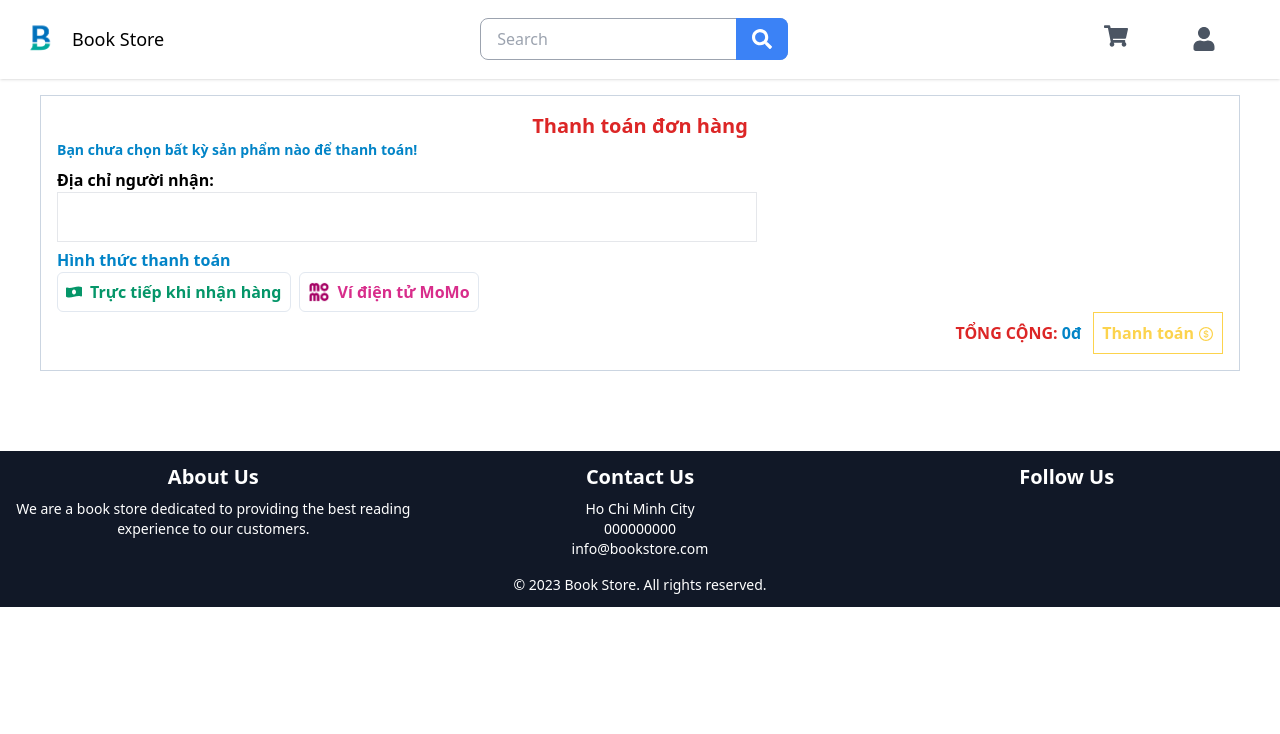
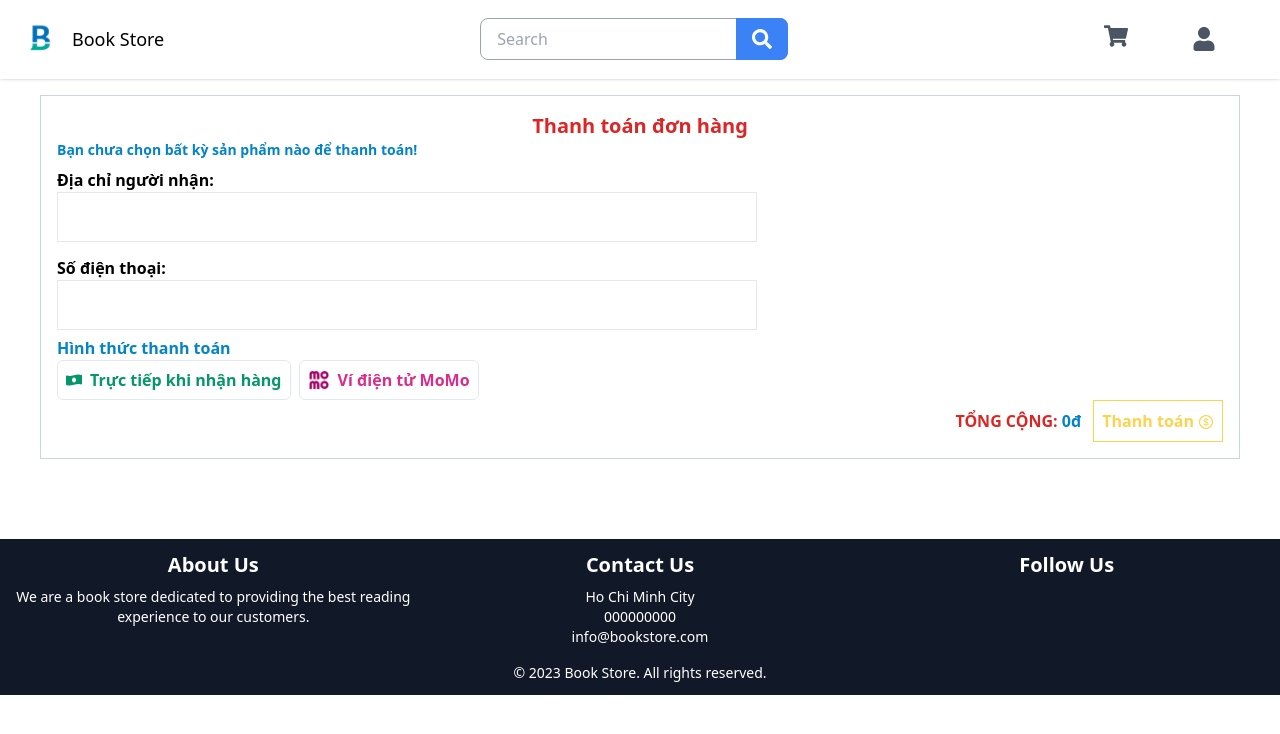
Before and after one commit to phatnguyen138/tkpm-book-store, a React (Vite) app in the folder front-end/customer/: page /checkout in a window 1280 px wide. Shown: the top 734 px of the page. Built offline with nearby package versions, Linux system fonts and the light colour scheme; sample sign-in values are in the browser's storage.

Commit message:
Checkout page finished

```diff
--- a/front-end/customer/src/pages/Checkout.tsx
+++ b/front-end/customer/src/pages/Checkout.tsx
@@ -86,6 +86,7 @@ const ItemList = ({checkoutedItems} : checkoutProps) => {
 const Checkout = () => {
     const [paymentMethod, setPaymentMethod] = useState<PaymentMethod>(undefined);
     const [address,setAddress] = useState<string>("");
+    const navigate = useNavigate();
     const dispatch = useAppDispatch()
     const checkoutItems = useAppSelector((state => {
       return state.cart.items.filter(item => item.selected)
@@ -124,7 +125,10 @@ const Checkout = () => {
         if(paymentMethod == "Direct") {
             dispatch(createNewOrderFromCartItem({items: checkoutItems, userId: authUser.email}))
             alert("Đặt hàng thành công!!")
+            navigate("/")
+            window.location.reload();
         }
+
     }
 
     return (
@@ -133,6 +137,13 @@ const Checkout = () => {
             <ItemList checkoutedItems={checkoutItems}/>
             <div className="mr-auto mt-2 w-3/5">
               <span className="text-base font-semibold">Địa chỉ người nhận:</span>
+              <textarea className="w-full h-[50px] p-2 border resize-none font-medium text-sm"
+                onBlur={(e) => setAddress(e.target.value)}
+              >
+              </textarea>
+            </div>
+            <div className="mr-auto mt-2 w-3/5">
+              <span className="text-base font-semibold">Số điện thoại:</span>
               <textarea className="w-full h-[50px] p-2 border resize-none font-medium text-sm"
                 onBlur={(e) => setAddress(e.target.value)}
               >
```
